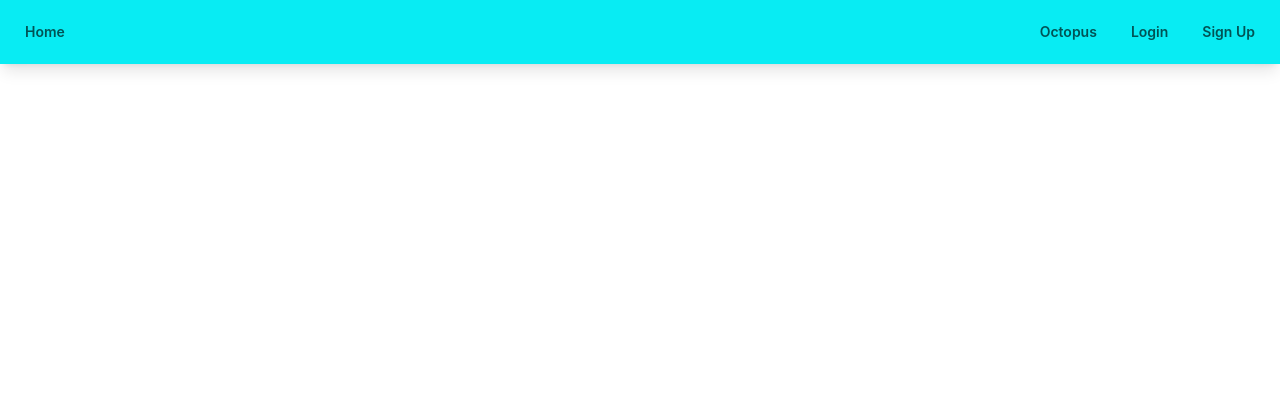
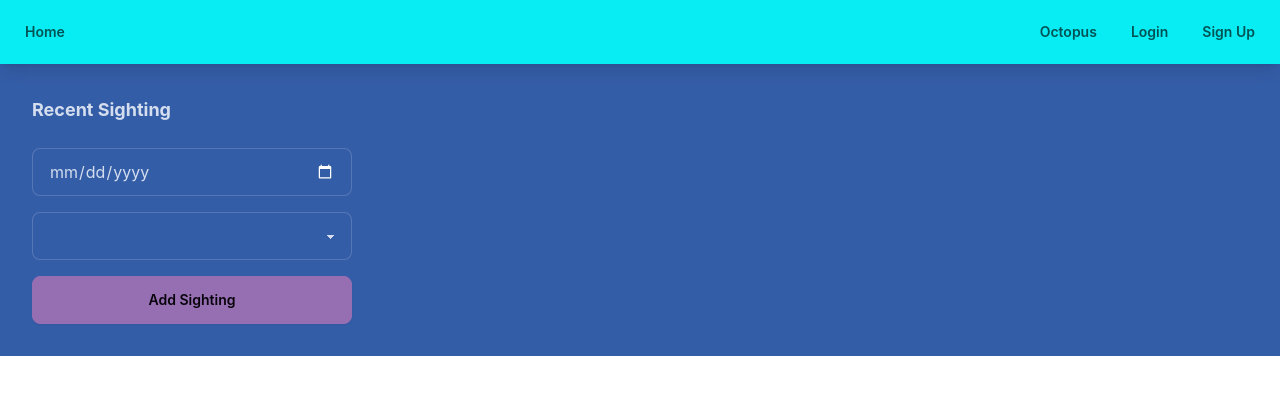
Before and after one commit to joefreeman8/octopuscollector-fe, a React (Create React App) app: page /octopus/1/add_sighting in a window 1280 px wide. Shown: the top 394 px of the page. Built offline with nearby package versions, Linux system fonts and the light colour scheme.

Commit message:
can post sightings in frontend, all viisble on OctopusDetailpage

```diff
--- a/src/App.js
+++ b/src/App.js
@@ -9,6 +9,7 @@ import { Logout } from './components/auth/logout';
 import OctopusDetail from './components/octopus/OctopusDetail';
 import OctopusEdit from './components/octopus/OctopusEdit';
 import Signup from './components/auth/Signup';
+import AddSighting from './components/octopus/AddSighting';
 
 function App() {
 
@@ -18,6 +19,7 @@ function App() {
       <Routes>
         <Route path="/" element={<Home />} />
         <Route path="/octopus/:id/add_photo" element={<AddPhoto />} />
+        <Route path="/octopus/:id/add_sighting" element={<AddSighting />} />
         <Route path="/octopus/:id" element={<OctopusDetail />} />
         <Route path="/octopus/:id/edit" element={<OctopusEdit />} />
         <Route path="/octopus" element={<OctopusIndex />} />
--- a/src/components/octopus/AddPhoto.js
+++ b/src/components/octopus/AddPhoto.jsx
@@ -20,9 +20,9 @@ const AddPhoto = () => {
     setImage(newFile);
   };
 
-  const handleSubmit = (e) => {
-    e.preventDefault();
-    console.log(image);
+  const handleSubmit = async (e) => {
+    e.preventDefault()
+    console.log(image)
     const body = {
       title: imageTitle,
       document: image,
@@ -30,26 +30,25 @@ const AddPhoto = () => {
     }
 
     console.log('HELLO', body)
+    try {
+      await axios.post(`${process.env.REACT_APP_BACKEND_URL}/octopus/${id}/photo/`, body, {
+        headers: {
+          "Content-Type": "multipart/form-data",
+          // "Authorization": `Bearer ${localStorage.getItem("access_token")}`,
+        }
+      })
+    } catch (err) {
+      console.log(err)
+    }
+  }
 
-    axios.post(`http://127.0.0.1:8000/octopus/${id}/photo/`, body, {
-      headers: {
-        "Content-Type": "multipart/form-data",
-        // "Authorization": `Bearer ${localStorage.getItem("access_token")}`,
-      },
-    }
-    )
-      .then((res) => {
-        console.log(res.data);
-      })
-      .catch((err) => console.log(err));
-  };
   return (
     <div className="App">
       <form onSubmit={handleSubmit}>
         <p>
           <input
             type="text"
-            placeholder="Title"
+            placeholder="Image Title"
             id="title"
             value={imageTitle}
             onChange={handleChange}
@@ -65,7 +64,7 @@ const AddPhoto = () => {
             required
           />
         </p>
-        <input type="submit" />
+        <button type="submit" className="btn btn-secondary">Add Photo</button>
       </form>
     </div>
   );
--- /dev/null
+++ b/src/components/octopus/AddSighting.jsx
@@ -0,0 +1,82 @@
+import { useState } from "react"
+import { useParams } from 'react-router-dom'
+import axios from "axios"
+
+export default function AddSighting() {
+
+  const { id } = useParams()
+
+  const initialState = {
+    date: '',
+    location: '',
+    octopus: id
+  }
+  const [formData, setFormData] = useState(initialState)
+
+  const SEAS_OPTIONS = [
+    { value: 'ATL', label: 'Atlantic Ocean' },
+    { value: 'PAC', label: 'Pacific Ocean' },
+    { value: 'IND', label: 'Indian Ocean' },
+    { value: 'ARC', label: 'Arctic Ocean' },
+    { value: 'SOU', label: 'Southern Ocean' },
+    { value: 'CAR', label: 'Carribean Sea' },
+    { value: 'PHI', label: 'Philippine Sea' },
+    { value: 'COR', label: 'Coral Sea' },
+    { value: 'MED', label: 'Mediterranean Sea' },
+    { value: 'MEX', label: 'Gulf of Mexico' },
+    { value: 'THA', label: 'Gulf of Thailand' },
+    { value: 'BEN', label: 'Bay of Bengal' },
+    { value: 'JAV', label: 'Java Sea' },
+    { value: 'RED', label: 'Red Sea' },
+  ]
+
+  function handleChange(e) {
+    const value = e.target.type === 'checkbox' ? e.target.checked : e.target.value
+    setFormData({ ...formData, [e.target.name]: value })
+  }
+
+  async function handleSubmit(e) {
+    e.preventDefault()
+    try {
+      const res = await axios.post(`${process.env.REACT_APP_BACKEND_URL}/octopus/${id}/sightings/`, formData)
+      console.log('successful post -> ', res)
+    } catch (err) {
+      console.log(err)
+    }
+
+  }
+
+  return (
+    <div className="card card-body md:w-1/2 space-y-4" >
+      <h1 className="text-lg font-bold">Recent Sighting</h1>
+      <form onSubmit={handleSubmit} className="form-control space-y-4">
+        <input
+          name="date"
+          type="date"
+          value={formData.date}
+          onChange={handleChange}
+          className="input input-bordered w-full max-w-xs"
+        />
+        <select
+          name="location"
+          id="location"
+          onChange={handleChange}
+          className="select select-bordered w-full max-w-xs"
+        >
+          <option value=""></option>
+          {SEAS_OPTIONS.map(sea => (
+            <option key={sea.value} value={sea.value}>
+              {sea.label}
+            </option>
+          ))}
+        </select>
+        <button
+          className="btn btn-secondary w-full max-w-xs"
+          type="submit"
+        >
+          Add Sighting
+        </button>
+      </form>
+    </div>
+  )
+}
--- a/src/components/octopus/OctopusDetail.jsx
+++ b/src/components/octopus/OctopusDetail.jsx
@@ -1,6 +1,8 @@
 import { useEffect, useState } from "react"
 import axios from 'axios'
 import { useParams, Link } from "react-router-dom"
+import AddPhoto from "./AddPhoto"
+import AddSighting from "./AddSighting"
 
 
 export default function OctopusDetail() {
@@ -26,11 +28,14 @@ export default function OctopusDetail() {
 
 
   return (
-    <div>
+    <div className="h-dvh">
       <Link className="mt-5 ml-5 btn btn-accent btn-target:shadow-lg" to={'/octopus'}>Go Back</Link>
-      <div className="flex justify-center items-center h-dvh">
+      <button className="btn btn-warning">Edit</button>
+      <button className="btn btn-error">Delete</button>
+      <div className="flex justify-center items-center h-4/6 ">
         {data &&
-          <div className="card card-compact bg-neutral shadow-xl p-4">
+          <div className="bg-neutral flex flex-col md:flex-row gap-4 justify-center items-start">
+            <div className="card p-4 md:w-1/2">
               <div className="card-body">
                 <h2 className="card-title">
                   {data.name} <span className="text-sm">({data.scientific_name})</span>
@@ -38,9 +43,10 @@ export default function OctopusDetail() {
                 <p>{data.description}</p>
                 <p>Maximum life span: {data.life_span} years.</p>
               </div>
+              <AddPhoto />
+            </div>
+            <AddSighting />
             <div className="card-footer card-actions justify-end">
-              <button className="btn btn-warning">Edit</button>
-              <button className="btn btn-error">Delete</button>
             </div>
           </div>
         }
```
Lines whose indentation alone changed are shown as unchanged.
